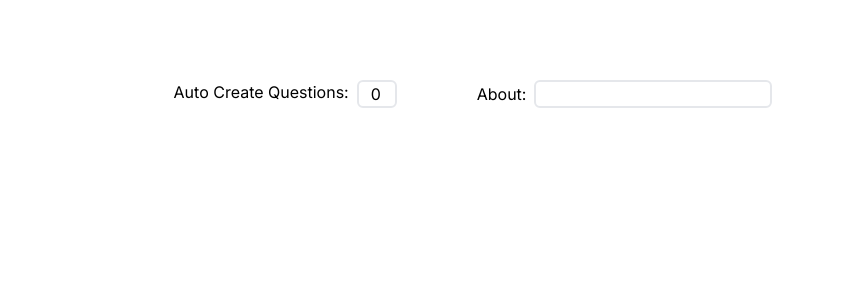
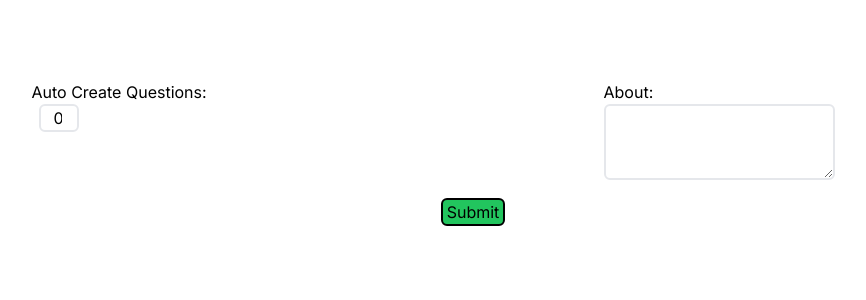
Before and after one commit to Hoffalypse/unscrolled-basic, a Next.js app: page / in a window 1280 px wide. Shown: the top 300 px of the page, without its empty margins (167-1033 px from the left). Built offline with nearby package versions, Linux system fonts and the light colour scheme.

Commit message:
setup API call and brought it back to main page

```diff
--- a/app/page.js
+++ b/app/page.js
@@ -1,44 +1,75 @@
 "use client"
 import { useState } from "react";
+import { generateQuestions } from "@/utils";
 
 export default function Home() {
-  const [autoCreateQuestions, setAutoCreateQuestions] = useState(0);
+
+  const [numQuestions, setNumQuestions] = useState(0);
   const [about, setAbout] = useState('');
+  const [question, setQuestion] = useState([])
+  const [answers, setAnswers] = useState([])
 
-  const handleAutoCreateQuestionsChange = (e) => {
-    setAutoCreateQuestions(parseInt(e.target.value));
-  };
+  const handleSubmit = async (e) => {
+    e.preventDefault();
 
-  const handleAboutChange = (e) => {
-    setAbout(e.target.value);
+    // Prepare the data to be sent to the API
+    const formData = {
+      numQuestions: parseInt(numQuestions),
+      about: about,
+    };
+
+    //API Call
+   const data =  await generateQuestions(numQuestions, about)
+   for (let i = 0; i < array.length; i++) {
+
+    const [questionLine, answersString] = data[i].text.split("[");
+    const question = questionLine.replace(/A: /, '');
+    const answers = answersString.slice(0, -1).split(", ").map((answer) => answer.replace(/A: |B: |C: |D: |"|\[|\]/g, ''));
+   }
+
+
+    // Reset the form inputs after submission
+    console.log(question)
+    console.log('Answers:', answers)
+
+    setNumQuestions(0);
+    setAbout('');
   };
 
   return (
-    <div className="flex justify-center mt-20">
-      <label>
-        Auto Create Questions:
-        </label>
-
+    <form onSubmit={handleSubmit}>
+      <div className="flex justify-around mt-20">
+      <div className="">
+        <label htmlFor="numQuestions">Auto Create Questions:</label>
+        <br/>
         <input
+        className="border-2 w-10 pl-3 mr-20 rounded-md ml-2"
           type="number"
-          value={autoCreateQuestions}
-          onChange={handleAutoCreateQuestionsChange}
-          className="border-2 w-10 pl-3 mr-20 rounded-md ml-2"
-
+          id="autoCreateQuestions"
+          value={numQuestions}
+          onChange={(e) => setNumQuestions(e.target.value)}
         />
-
-
-      <br />
-
-      <label>
-        About:
-        <input
-          type="text"
+      </div>
+      <div>
+        <label htmlFor="about">About:</label>
+        <br/>
+        <textarea
+        className="border-2 pl-3 mr-20 rounded-md"
+          id="about"
+          rows={3}
           value={about}
-          onChange={handleAboutChange}
-          className="border-2 rounded-md ml-2"
+          onChange={(e) => setAbout(e.target.value)}
         />
-      </label>
-    </div>
+      </div>
+      </div>
+      <div className="flex justify-center">
+      <button
+      type="submit"
+      className="bg-green-500 border-2 border-black px-1 mt-3 flex justify-center rounded-md"
+      >
+        Submit
+        </button>
+        </div>
+    </form>
   );
-}
+};
--- a/package.json
+++ b/package.json
@@ -10,6 +10,7 @@
   },
   "dependencies": {
     "autoprefixer": "10.4.14",
+    "axios": "^1.4.0",
     "next": "13.4.7",
     "postcss": "8.4.24",
     "react": "18.2.0",
--- /dev/null
+++ b/utils/index.js
@@ -0,0 +1,41 @@
+import axios from "axios";
+
+export async function generateQuestions(numQuestions, about) {
+  try {
+
+    const num = Number(numQuestions)
+
+
+    const response = await axios.post(
+      "https://api.openai.com/v1/engines/text-davinci-003/completions",
+      {
+        prompt: `give me a question about ${about} with 4 answers returned in an array the first returned answer is the corect one and the last 3 wrong answers`,
+        max_tokens: 100,
+        n: num,
+        stop: null,
+        temperature: 0.7,
+        top_p: 1.0,
+        frequency_penalty: 0.0,
+        presence_penalty: 0.0,
+      },
+      {
+        headers: {
+          Authorization:
+            "",
+          "Content-Type": "application/json",
+        },
+      }
+    );
+
+
+    // const [questionLine, answersString] = response.data.choices[0].text.split("[");
+    // const question = questionLine.replace(/A: /, '');
+    // const answers = answersString.slice(0, -1).split(", ").map((answer) => answer.replace(/A: |B: |C: |D: |"|\[|\]/g, ''));
+
+    return response.data.choices
+  } catch (error) {
+    console.log(error);
+  }
+
+  return;
+}
```
Also changed, not shown: 1 other file (tests, documents, lock files or other folders).
